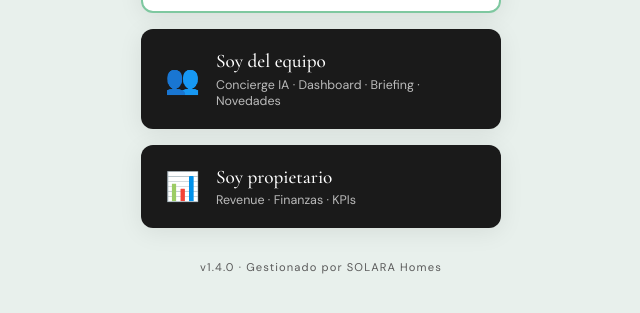
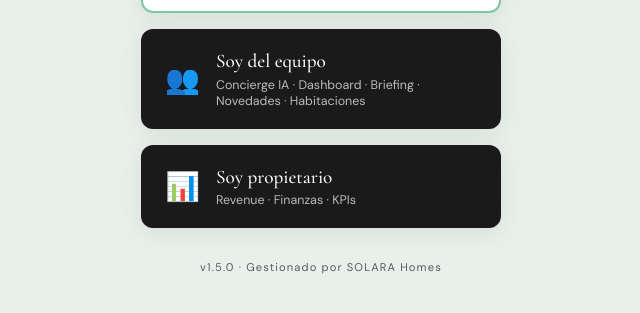
Before and after one commit to andresgallegocaro/wellcomm-app, a React (Vite) app: page / in a window 1280 px wide. Shown: the part 361-674 px from the top of the page, without its empty margins (319-959 px from the left). Built offline with nearby package versions, Linux system fonts and the light colour scheme.

Commit message:
Update App.jsx

```diff
--- a/src/App.jsx
+++ b/src/App.jsx
@@ -3,6 +3,7 @@ import StaffConcierge from './StaffConcierge.jsx'
 import Dashboard from './Dashboard.jsx'
 import Briefing from './Briefing.jsx'
 import Novedades from './Novedades.jsx'
+import Habitaciones from './Habitaciones.jsx'
 
 const SCREENS = {
   HOME: 'home',
@@ -11,16 +12,18 @@ const SCREENS = {
   STAFF_DASHBOARD: 'staff_dashboard',
   STAFF_BRIEFING: 'staff_briefing',
   STAFF_NOVEDADES: 'staff_novedades',
+  STAFF_HABITACIONES: 'staff_habitaciones',
   OWNER: 'owner',
 }
 
 export default function App() {
   const [screen, setScreen] = useState(SCREENS.HOME)
 
-  if (screen === SCREENS.STAFF) return <StaffConcierge onBack={() => setScreen(SCREENS.HOME)} onDashboard={() => setScreen(SCREENS.STAFF_DASHBOARD)} onBriefing={() => setScreen(SCREENS.STAFF_BRIEFING)} onNovedades={() => setScreen(SCREENS.STAFF_NOVEDADES)} />
+  if (screen === SCREENS.STAFF) return <StaffConcierge onBack={() => setScreen(SCREENS.HOME)} onDashboard={() => setScreen(SCREENS.STAFF_DASHBOARD)} onBriefing={() => setScreen(SCREENS.STAFF_BRIEFING)} onNovedades={() => setScreen(SCREENS.STAFF_NOVEDADES)} onHabitaciones={() => setScreen(SCREENS.STAFF_HABITACIONES)} />
   if (screen === SCREENS.STAFF_DASHBOARD) return <Dashboard onBack={() => setScreen(SCREENS.STAFF)} />
   if (screen === SCREENS.STAFF_BRIEFING) return <Briefing onBack={() => setScreen(SCREENS.STAFF)} />
   if (screen === SCREENS.STAFF_NOVEDADES) return <Novedades onBack={() => setScreen(SCREENS.STAFF)} />
+  if (screen === SCREENS.STAFF_HABITACIONES) return <Habitaciones onBack={() => setScreen(SCREENS.STAFF)} />
   if (screen === SCREENS.GUEST) return <PlaceholderScreen onBack={() => setScreen(SCREENS.HOME)} title="Concierge · Huésped" emoji="🛎️" />
   if (screen === SCREENS.OWNER) return <PlaceholderScreen onBack={() => setScreen(SCREENS.HOME)} title="Portal Propietario" emoji="📊" />
 
@@ -39,10 +42,10 @@ function HomeScreen({ onSelect }) {
       </div>
       <div style={{ display: 'flex', flexDirection: 'column', gap: '1rem', width: '100%', maxWidth: 360 }}>
         <MenuCard emoji="🛎️" title="Soy huésped" subtitle="Concierge, servicios y experiencias" light={false} color="var(--color-primary)" onClick={() => onSelect(SCREENS.GUEST)} />
-        <MenuCard emoji="👥" title="Soy del equipo" subtitle="Concierge IA · Dashboard · Briefing · Novedades" light color="var(--color-text)" onClick={() => onSelect(SCREENS.STAFF)} />
+        <MenuCard emoji="👥" title="Soy del equipo" subtitle="Concierge IA · Dashboard · Briefing · Novedades · Habitaciones" light color="var(--color-text)" onClick={() => onSelect(SCREENS.STAFF)} />
         <MenuCard emoji="📊" title="Soy propietario" subtitle="Revenue · Finanzas · KPIs" light color="var(--color-bg-dark)" onClick={() => onSelect(SCREENS.OWNER)} />
       </div>
-      <div style={{ fontSize: '0.7rem', color: 'var(--color-text-light)', letterSpacing: '0.1em' }}>v1.4.0 · Gestionado por SOLARA Homes</div>
+      <div style={{ fontSize: '0.7rem', color: 'var(--color-text-light)', letterSpacing: '0.1em' }}>v1.5.0 · Gestionado por SOLARA Homes</div>
     </div>
   )
 }
```
